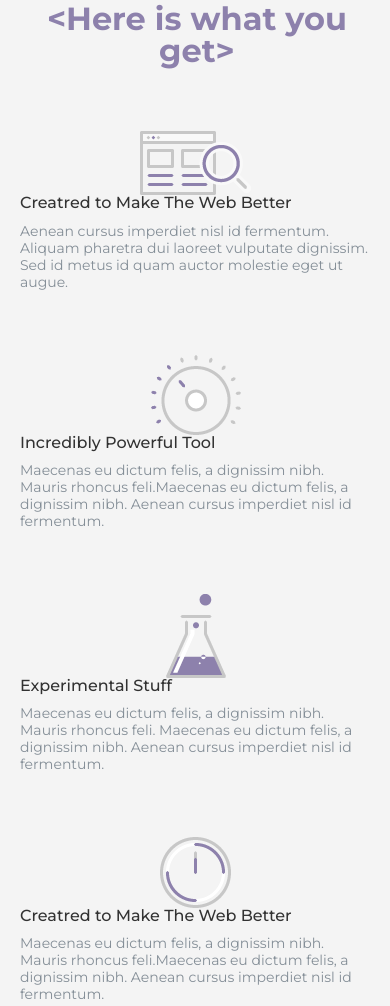
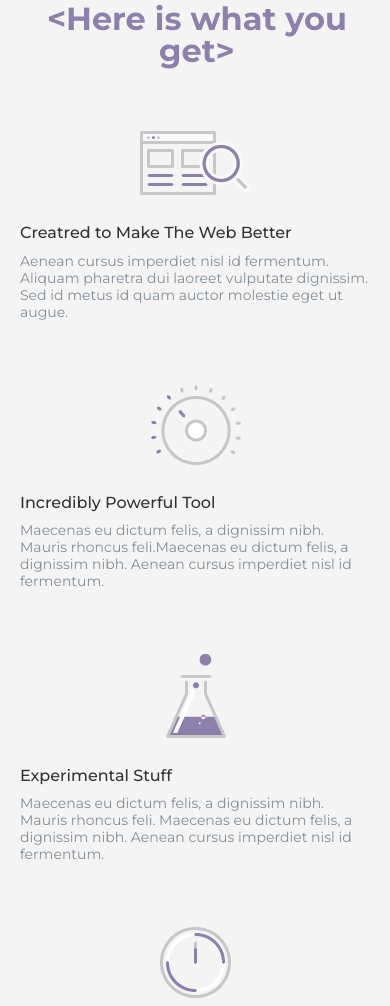
Before and after one commit to Valmobil/LandingPage-Forkio, a website: page src/index.html in a window 390 px wide. Shown: the part 1098-2104 px from the top of the page. Drawn offline with nearby package versions, Linux system fonts and the light colour scheme; files that its build step writes are made by us from their sources.

Commit message:
Future - finish

```diff
--- a/src/scss/_futures-media.scss
+++ b/src/scss/_futures-media.scss
@@ -15,6 +15,11 @@
 
   .features-list .feature-item-about-block {
     padding-bottom: 64px;
+
+  }
+
+  .features-list .feature-item-icon-block {
+    width: 530px;
   }
 
   .section-title-two__heading {
@@ -38,6 +43,15 @@
   .features-list {
     padding-left: 20px;
   }
+
+  .features-list .feature-item-icon-block {
+    width: 435px;
+  }
+
+  .features-list .feature-item-icon-block {
+    padding-bottom: 30px;
+  }
+
 }
 
 @media (max-width: 400px) {
@@ -49,7 +63,7 @@
   .features-list .feature-item {
     display: block;
     &-icon-block {
-      width:100%;
+      width: 100%;
     }
   }
 }
--- a/src/scss/_futures.scss
+++ b/src/scss/_futures.scss
@@ -7,7 +7,6 @@
   display: flex;
   flex-wrap: wrap;
   flex-direction: column;
-  //align-items: flex-end;
   padding-top: 4.5rem;
   padding-left: 3rem;
   padding-bottom: 2rem;
@@ -25,16 +24,11 @@
 
 .feature-item-screen {
   padding-top: 20px;
-  //width: 53%;
   height: 88%;
   order: 3;
   background-image: url("../img/features/hereis-editor-screen.png");
   background-repeat: no-repeat;
   background-size: cover;
-
-  //&__img {
-  //  width: 100%
-  //}
 }
 
 .features-list {
```
